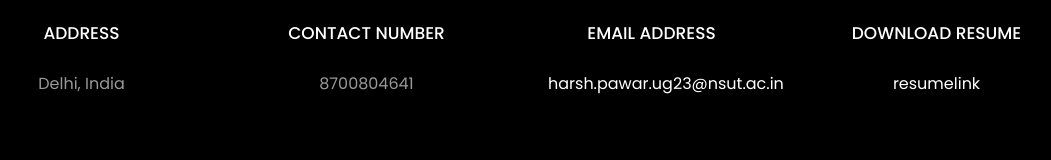
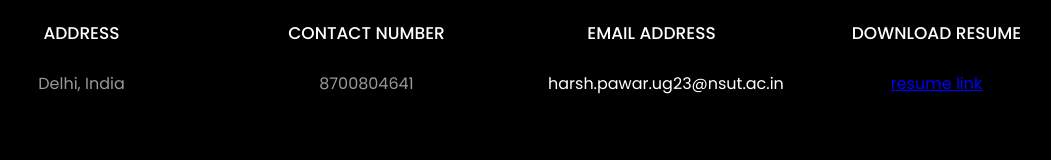
Before and after one commit to HarshPawar0001/Portfolio, a plain HTML site: page index.html in a window 1280 px wide. Shown: the part 3584-3744 px from the top of the page, without its empty margins (131-1182 px from the left). Drawn offline with Linux system fonts and the light colour scheme; files whose address does not match are found by name.

Commit message:
resume update

```diff
--- a/index.html
+++ b/index.html
@@ -130,7 +130,7 @@
 	          <li class="nav-item"><a href="#about-section" class="nav-link"><span>About</span></a></li>
 	          <li class="nav-item"><a href="#project-section" class="nav-link"><span>Projects</span></a></li>
 	          <li class="nav-item"><a href="#contact-section" class="nav-link"><span>Contact</span></a></li>
-	          <li class="nav-item"><a href="resume/Resume.pdf" target="_blank" class="nav-link"><span>Resume</span></a></li>
+	          <li class="nav-item"><a href="resume/harshflipcartresume.pdf" target="_blank" class="nav-link"><span>Resume</span></a></li>
 	        </ul>
 	      </div>
 	    </div>
@@ -443,7 +443,14 @@
           			<span class="icon-globe"></span>
           		</div>
           		<h3 class="mb-4">Download Resume</h3>
-	            <p><a href="https://drive.google.com/file/d/1J0mPm7gCoUqJ8xdRTQ1CgVi5RPrYmx2p/view?usp=sharing" target="_blank">resumelink</a></p>
+	         <p>
+  <a href="https://drive.google.com/file/d/1SNZPAJNWsu1gM1k9wdFrvKb_ulHmJ2Ez/view?usp=drive_link"
+     target="_blank"
+     style="color: blue; text-decoration: underline;">
+    resume link
+  </a>
+</p>
+
 	          </div>
           </div>
 
```
Also changed, not shown: 2 other files.
